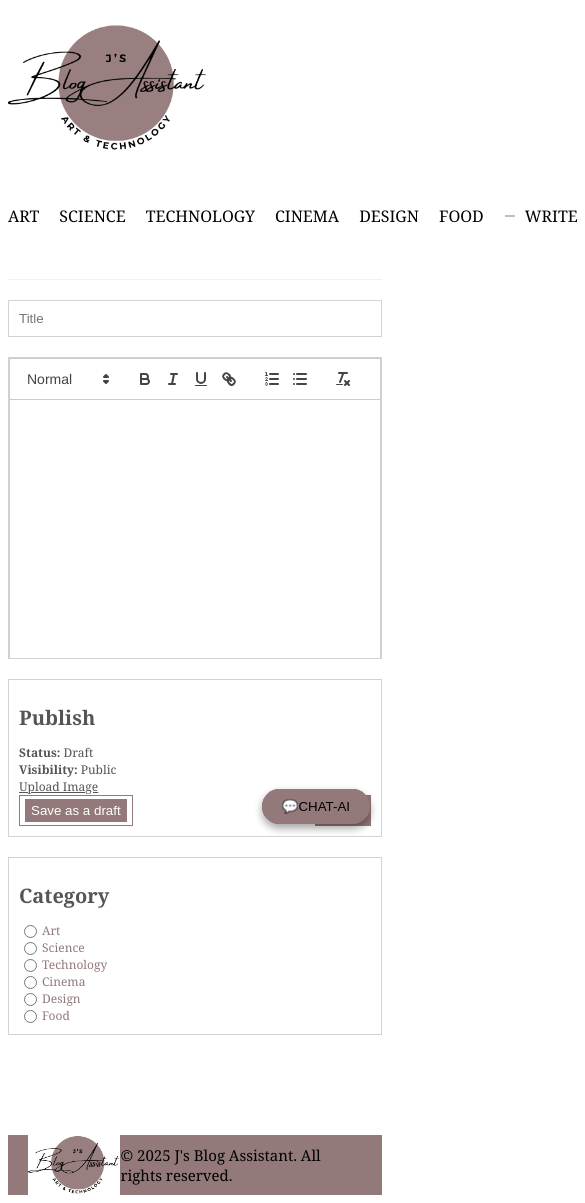
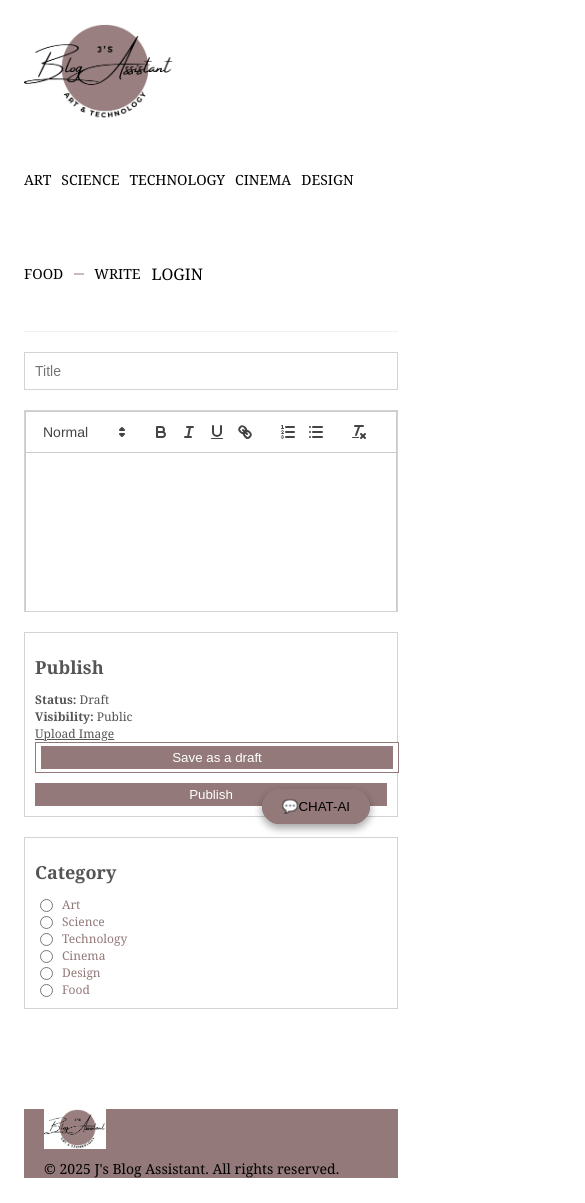
Before and after one commit to jenna-acube/Blog-App, a React (Create React App) app in the folder client/: page /write in a window 390 px wide. Shown: the top 1203 px of the page, 585 px wide, since content can reach past the window. Built offline with nearby package versions, Linux system fonts and the light colour scheme.

Commit message:
Update style.scss

```diff
--- a/client/src/style.scss
+++ b/client/src/style.scss
@@ -480,50 +480,169 @@ $lightGreen: #937979;
 }
 @media (max-width: 768px) {
   .app {
+    flex-direction: column;
+
     .container {
       width: 100%;
-      padding: 0 15px;
+      padding: 0 16px;
 
+      // AUTH
       .auth {
+        padding: 20px 0;
         form {
-          width: 90%;
-          padding: 30px;
+          width: 100%;
+          max-width: 350px;
+          padding: 30px 20px;
+        }
+
+        h1 {
+          font-size: 20px;
         }
       }
 
-      .home .posts .post {
-        flex-direction: column;
-        gap: 20px;
+      // NAVBAR
+      .navbar {
+        .container {
+          flex-direction: column;
+          align-items: flex-start;
+          gap: 12px;
 
+          .logo img {
+            width: 150px;
+          }
 
-        .img, .content {
-          width: 100%;
+          .links {
+            flex-wrap: wrap;
+            gap: 10px;
 
+            h6,
+            span {
+              font-size: 14px;
+            }
+          }
         }
       }
 
-      .navbar .container {
-        flex-direction: column;
-        align-items: flex-start;
-        gap: 10px;
+      // POSTS
+      .home {
+        .posts {
+          margin-top: 30px;
+          gap: 60px;
+
+          .post {
+            flex-direction: column;
+            gap: 20px;
+
+            .img {
+              width: 100%;
+              height: 200px;
+
+              img {
+                width: 100%;
+                height: 100%;
+                object-fit: cover;
+              }
+            }
+
+            .content {
+              width: 100%;
+              h1 {
+                font-size: 26px;
+              }
+              p {
+                font-size: 16px;
+              }
+              button {
+                font-size: 14px;
+              }
+            }
+          }
+        }
       }
 
-      .add {
-        flex-direction: column;
-      }
-
+      // SINGLE POST
       .single {
         flex-direction: column;
+        gap: 30px;
 
         .content,
         .menu {
           width: 100%;
         }
+
+        .content img {
+          height: 200px;
+        }
+
+        .menu {
+          h1 {
+            font-size: 18px;
+          }
+
+          .post {
+            img {
+              height: 150px;
+            }
+
+            h2 {
+              font-size: 18px;
+            }
+          }
+        }
       }
-      .menu .item .cat {
-        flex-wrap: wrap;
-        justify-content: flex-start;
-        gap: 8px;
+
+      // ADD / WRITE
+      .add {
+        flex-direction: column;
+        gap: 20px;
+
+        .content {
+          input {
+            font-size: 14px;
+          }
+
+          .editorContainer {
+            height: 200px;
+          }
+        }
+
+        .menu {
+          .item {
+            font-size: 12px;
+
+            h1 {
+              font-size: 18px;
+            }
+
+            .buttons {
+              flex-direction: column;
+              gap: 10px;
+
+              :first-child,
+              :last-child {
+                width: 100%;
+                text-align: center;
+              }
+            }
+
+            .cat {
+              flex-wrap: wrap;
+              gap: 6px;
+            }
+          }
+        }
+      }
+
+      // FOOTER
+      footer {
+        flex-direction: column;
+        align-items: flex-start;
+        gap: 10px;
+        font-size: 14px;
+
+        img {
+          height: 40px;
+        }
       }
     }
   }
```
